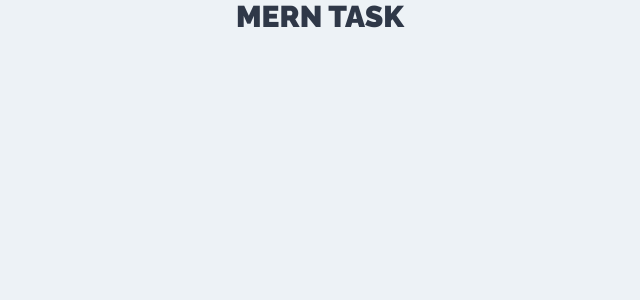
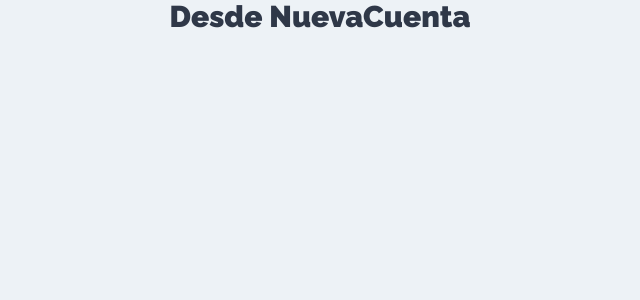
Before and after one commit to SantiagoAlvarze22/MERN-APP, a React (Create React App) app: page /nueva-cuenta in a window 1280 px wide. Shown: the top 300 px of the page, without its empty margins (320-960 px from the left). Built offline with nearby package versions, Linux system fonts and the light colour scheme.

Commit message:
Creando los componentes y el routing

```diff
--- a/src/App.js
+++ b/src/App.js
@@ -1,9 +1,18 @@
 import React from 'react';
-
+import { BrowserRouter as Router, Switch, Route} from 'react-router-dom';
+import Login from './components/auth/Login';
+import NuevaCuenta from './components/auth/NuevaCuenta';
+import Proyectos from './components/proyectos/Proyectos'
 
 function App() {
   return (
-    <h1>MERN TASK</h1>
+    <Router>
+      <Switch>
+        <Route exact path="/" component={Login} />
+        <Route exact path="/nueva-cuenta" component={NuevaCuenta} />
+        <Route exact path="/proyectos" component={Proyectos} />
+      </Switch>
+    </Router>
   );
 }
 
--- /dev/null
+++ b/src/components/auth/Login.js
@@ -0,0 +1,9 @@
+import React from 'react';
+
+const Login = () => {
+    return (
+        <h1>Desde Login</h1>
+     );
+}
+
+export default Login;
--- /dev/null
+++ b/src/components/auth/NuevaCuenta.js
@@ -0,0 +1,9 @@
+import React from 'react';
+
+const NuevaCuenta = () => {
+    return (
+        <h1>Desde NuevaCuenta</h1>
+     );
+}
+
+export default NuevaCuenta;
--- /dev/null
+++ b/src/components/proyectos/Proyectos.js
@@ -0,0 +1,9 @@
+import React from 'react';
+
+const Proyectos = () => {
+    return (
+        <h1>Desde Proyectos</h1>
+     );
+}
+
+export default Proyectos;
```
